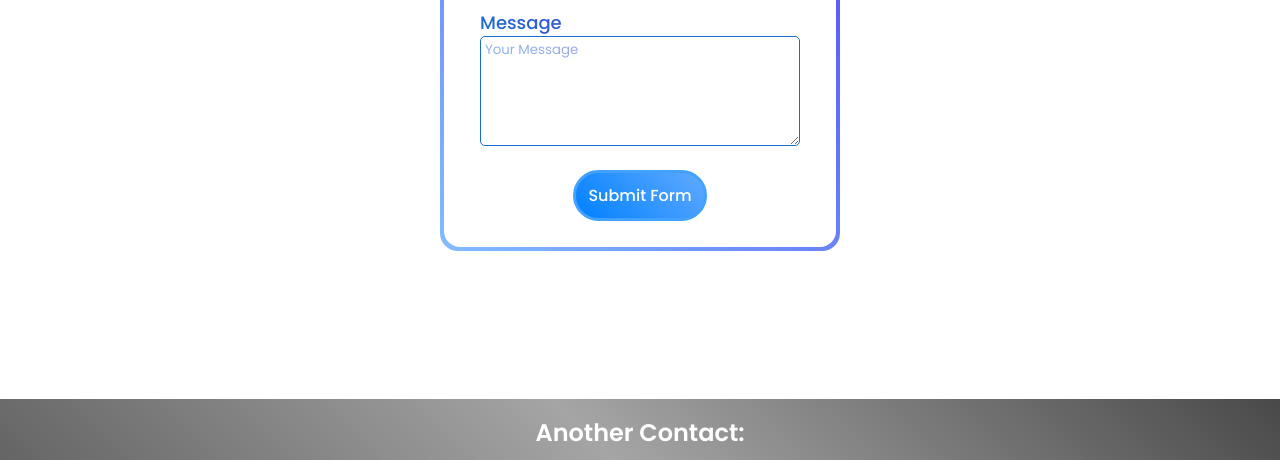
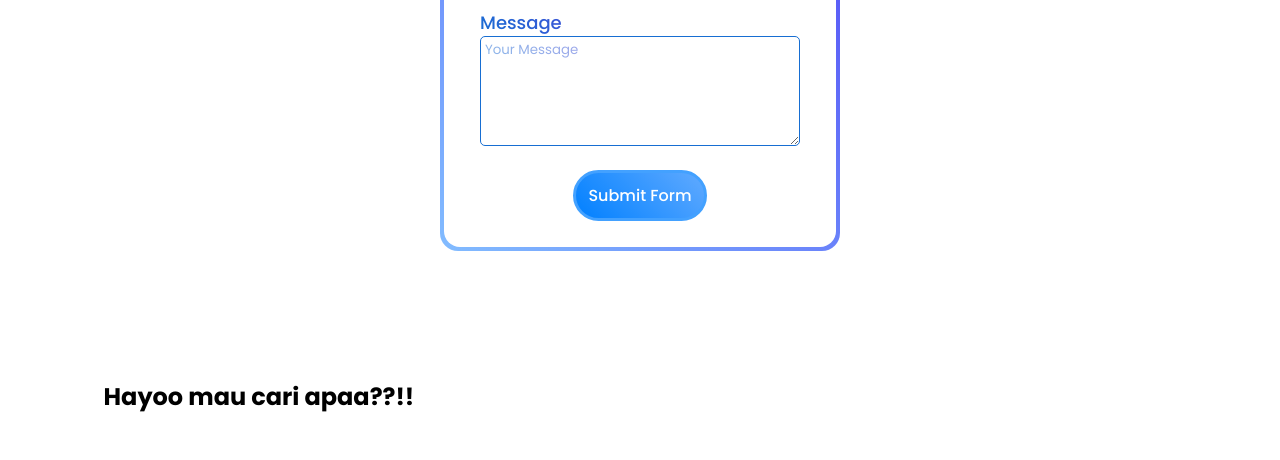
Before and after one commit to arvinr16/Infovolution17_Simetri1.618, a plain HTML site: page index.html in a window 1280 px wide. Shown: the part 2638-3098 px from the top of the page. Drawn offline with Linux system fonts and the light colour scheme.

Commit message:
Adding 'easter-egg' section (finish)

```diff
--- a/index.html
+++ b/index.html
@@ -207,6 +207,11 @@
         </form>
       </div>
     </section>
+    <section id="easter-egg">
+      <div>
+        <h1>Hayoo mau cari apaa??!!</h1>
+      </div>
+    </section>
     <footer>
       <div>
         <h1>Another Contact:</h1>
```
